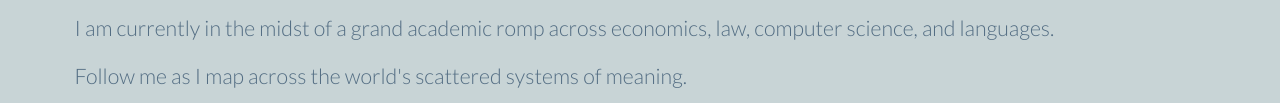
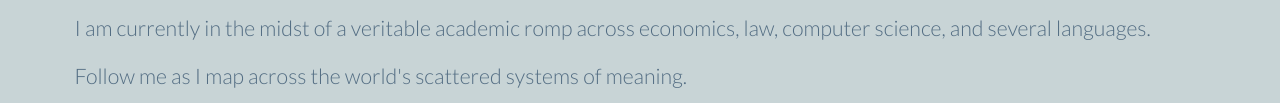
Before and after one commit to xtiny/xtiny.github.io, a plain HTML site: page index.html in a window 1280 px wide. Shown: the part 384-487 px from the top of the page. Drawn offline with nearby package versions, Linux system fonts and the light colour scheme.

Commit message:
Update index.html

```diff
--- a/index.html
+++ b/index.html
@@ -25,7 +25,7 @@
       </div>
       <div class="row">
         <p>I have wide experience in biology, policy and visual art. I believe in building better daily encounters by designing with human psychology and social needs in sharp focus.</p>
-        <p>I am currently in the midst of a grand academic romp across economics, law, computer science, and languages.</p>
+        <p>I am currently in the midst of a veritable academic romp across economics, law, computer science, and several languages.</p>
         <p>Follow me as I map across the world's scattered systems of meaning.</p>
       </div>
       <div class="row">
```
